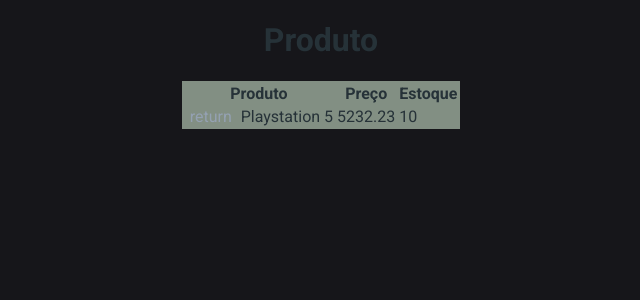
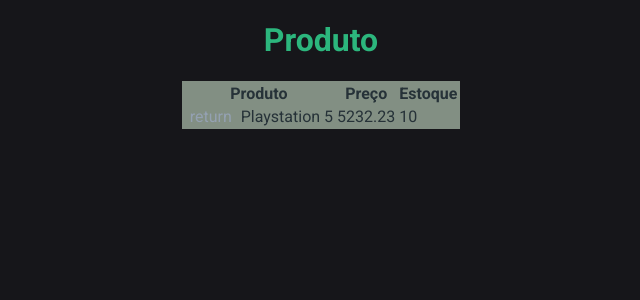
Before and after one commit to marssaljr/drango-knt, a Django app: page /produto/1 in a window 1280 px wide. Shown: the top 300 px of the page, without its empty margins (319-959 px from the left). Run offline with Django 3.2, Linux system fonts and the light colour scheme; data comes from the database, SQL or seed files in the repository.

Commit message:
fix: testing font imports

```diff
--- a/core/static/css/estilos.css
+++ b/core/static/css/estilos.css
@@ -26,9 +26,17 @@
 }
 
 h2{
+	font-family: 'Roboto', sans-serif;
 	font-weight: bold;
 	color: var(--clr-tertiary);
 }
+
+h1{
+	font-family: 'Roboto', sans-serif;
+	font-weight: bold;
+	color: var(--clr-tertiary);
+}
+
 footer{
 	padding:300px 0;
 }
```
